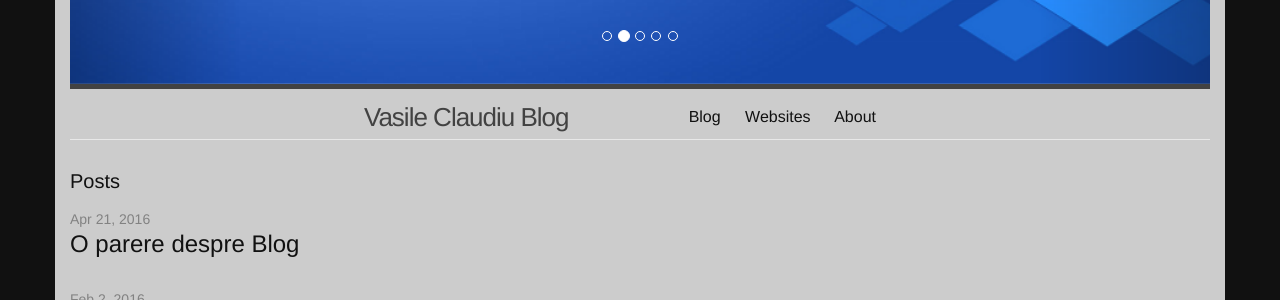
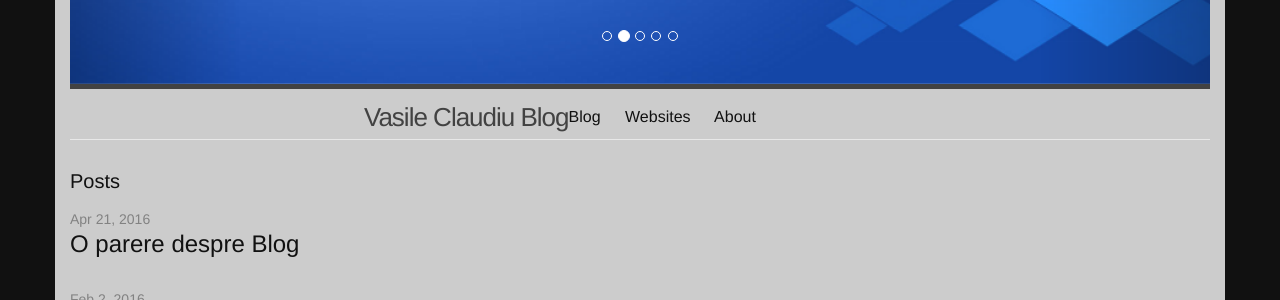
Before and after one commit to VasileClaudiu/blog, a Jekyll site: the page built from index.html, in a window 1280 px wide. Shown: the part 308-608 px from the top of the page. Built offline with Jekyll 4.4.1, drawn with Linux system fonts in a browser that asks for light colours.

Commit message:
blog initial with bootstrap and settings

```diff
--- a/css/main.scss
+++ b/css/main.scss
@@ -60,7 +60,7 @@
 }
 
 #header {
-	width: 50%;
+	width: auto;
 	height: auto;
 	padding: 0 5%;
 	transition: ease-in-out 500ms;
@@ -70,7 +70,7 @@
 }
 
 .schimb {
-	width: 90%;
+	width: auto;
 	height: auto;
 	padding: 0 5%;
 	transition: ease-in-out 500ms;
```
